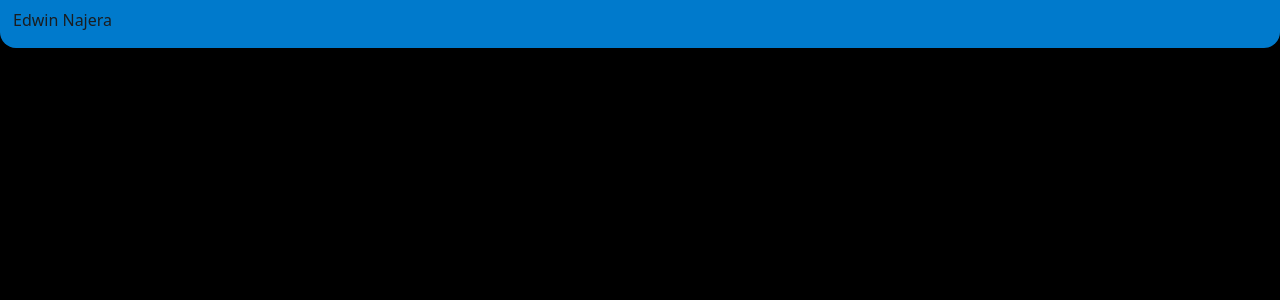
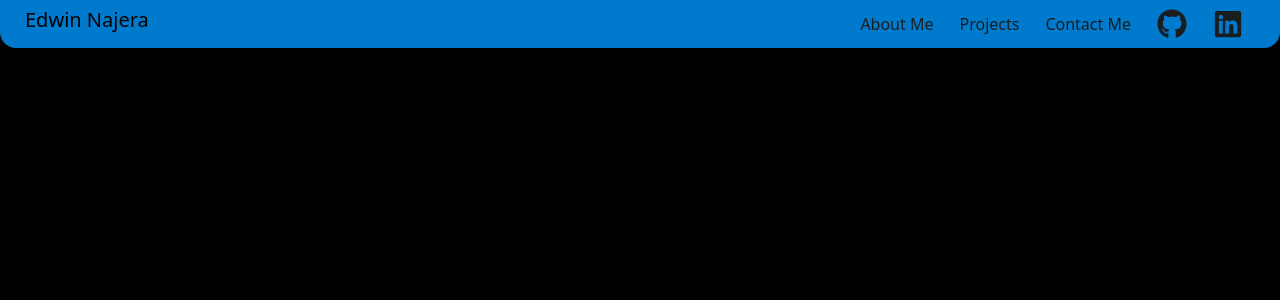
Before and after one commit to Edwin-Najera/Web-Portfolio, a React (Vite) app in the folder portfolio/: page / in a window 1280 px wide. Shown: the top 300 px of the page. Built offline with nearby package versions, Linux system fonts and the light colour scheme.

Commit message:
Navbar finished, changes may be made

```diff
--- a/portfolio/package.json
+++ b/portfolio/package.json
@@ -17,6 +17,7 @@
     "@eslint/js": "^9.17.0",
     "@types/react": "^18.3.18",
     "@types/react-dom": "^18.3.5",
+    "@types/react-scroll": "^1.8.10",
     "@vitejs/plugin-react": "^4.3.4",
     "bootstrap": "^5.3.3",
     "eslint": "^9.17.0",
--- a/portfolio/src/components/Navbar.tsx
+++ b/portfolio/src/components/Navbar.tsx
@@ -1,12 +1,75 @@
 import "./global.css";
+import { Link as ScrollLink, animateScroll as scroll } from "react-scroll";
+import { FaGithub, FaLinkedin } from "react-icons/fa";
 
 const Navbar = () => {
   return (
-    <div className="sticky-top">
-      <nav className="navbar">
-        <h4 className="btn">Edwin Najera</h4>
-      </nav>
-    </div>
+    <nav className="navbar">
+      <div className="container-fluid">
+        <h4
+          className="navbar-brand btn"
+          onClick={() => {
+            scroll.scrollToTop({ duration: 50 });
+          }}
+        >
+          Edwin Najera
+        </h4>
+        <div>
+          <ul className="navbar-list container">
+            <li className="nav-item">
+              <ScrollLink
+                className="btn"
+                to="AboutMe"
+                smooth={true}
+                duration={50}
+              >
+                About Me
+              </ScrollLink>
+            </li>
+            <li className="nav-item">
+              <ScrollLink
+                className="btn"
+                to="Projects"
+                smooth={true}
+                duration={50}
+              >
+                Projects
+              </ScrollLink>
+            </li>
+            <li className="nav-item">
+              <ScrollLink
+                className="btn"
+                to="Contact"
+                smooth={true}
+                duration={50}
+              >
+                Contact Me
+              </ScrollLink>
+            </li>
+            <li className="nav-item">
+              <a
+                className="btn"
+                href="https://github.com/Edwin-Najera"
+                target="_blank"
+                rel="noopener noreferrer"
+              >
+                <FaGithub size={30} />
+              </a>
+            </li>
+            <li className="nav-item">
+              <a
+                className="btn"
+                href="https://www.linkedin.com/in/edwin-najera-49767a30b"
+                target="_blank"
+                rel="noopener noreferrer"
+              >
+                <FaLinkedin size={30} />
+              </a>
+            </li>
+          </ul>
+        </div>
+      </div>
+    </nav>
   );
 };
 
--- a/portfolio/src/components/global.css
+++ b/portfolio/src/components/global.css
@@ -20,7 +20,6 @@
 
 .navbar{
     display: flex;
-    justify-content: space-between;
     align-content: center;
     background-color: rgb(0, 153, 255);
     color: rgb(255, 254, 254);
@@ -32,3 +31,7 @@
     opacity: 0.8;
     position: sticky;
 }
+
+.navbar-list{
+    list-style-type: none;
+}
```
Also changed, not shown: 1 other file (tests, documents, lock files or other folders).
